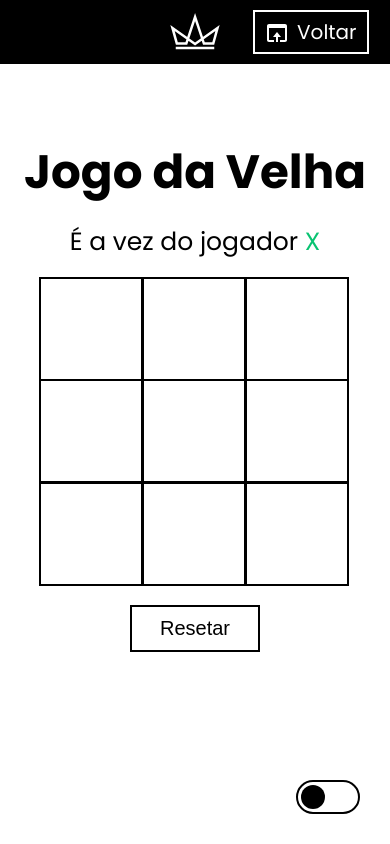
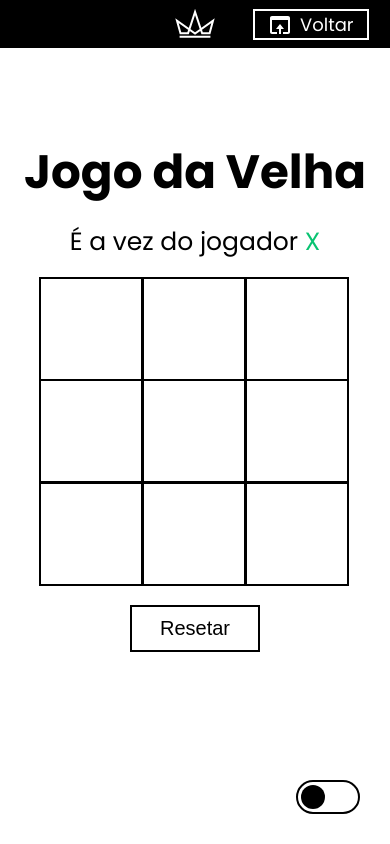
Before and after one commit to CauaSerpa/jogo-da-velha, a plain HTML site: page index.html in a window 390 px wide. Drawn offline with Linux system fonts and the light colour scheme.

Commit message:
Update style.css

```diff
--- a/style.css
+++ b/style.css
@@ -310,4 +310,18 @@ input[type="checkbox"]:checked ~ .check::after
     {
         height: calc(100vh - 3.5rem);
     }
+    header
+    {
+        height: 3rem;
+    }
+    .nav__button .btn
+    {
+        padding: 0px 5px;
+        font-size: 18px;
+    }
+    .nav__logo img
+    {
+        width: 40px;
+        height: 40px;
+    }
 }
```
